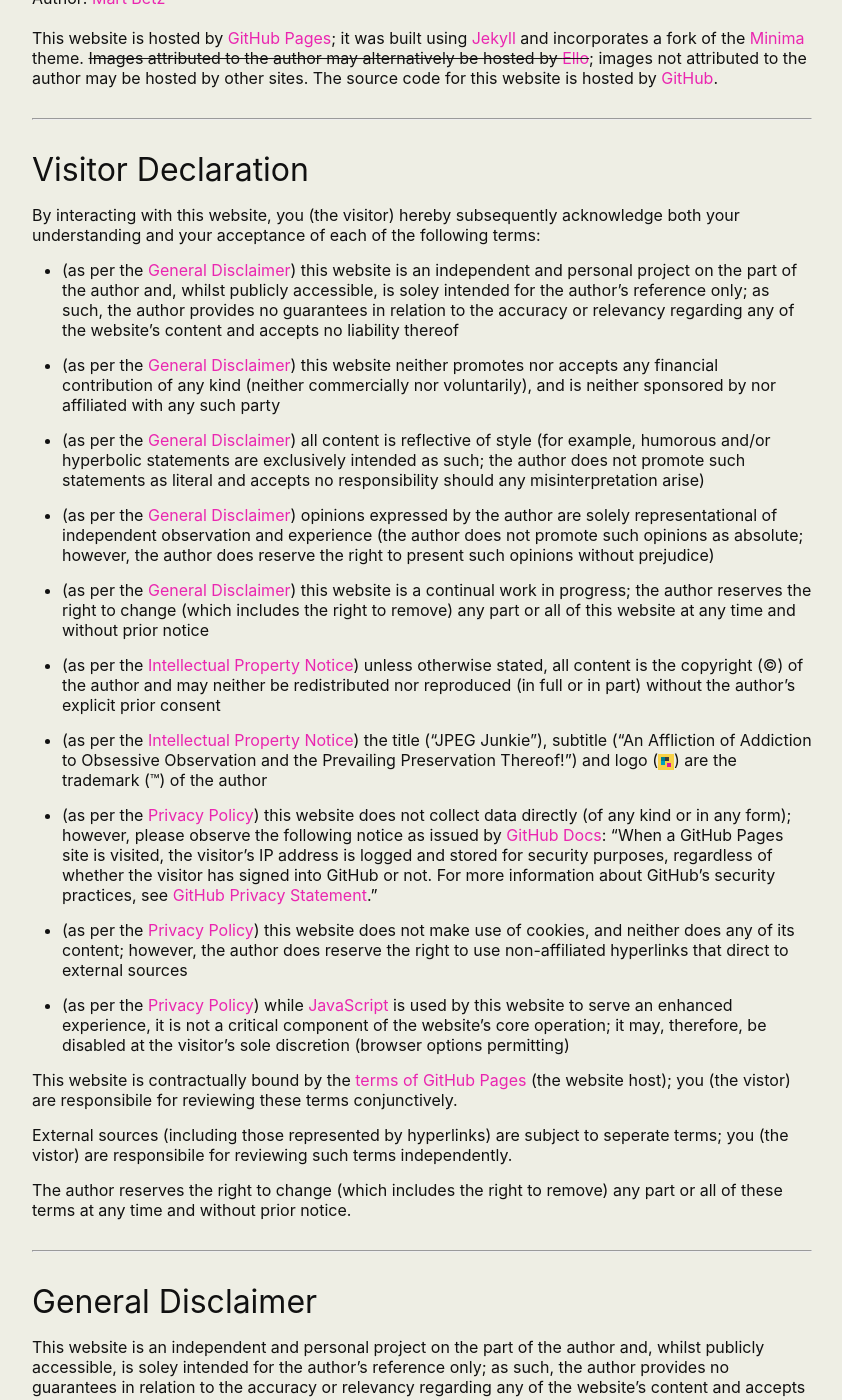
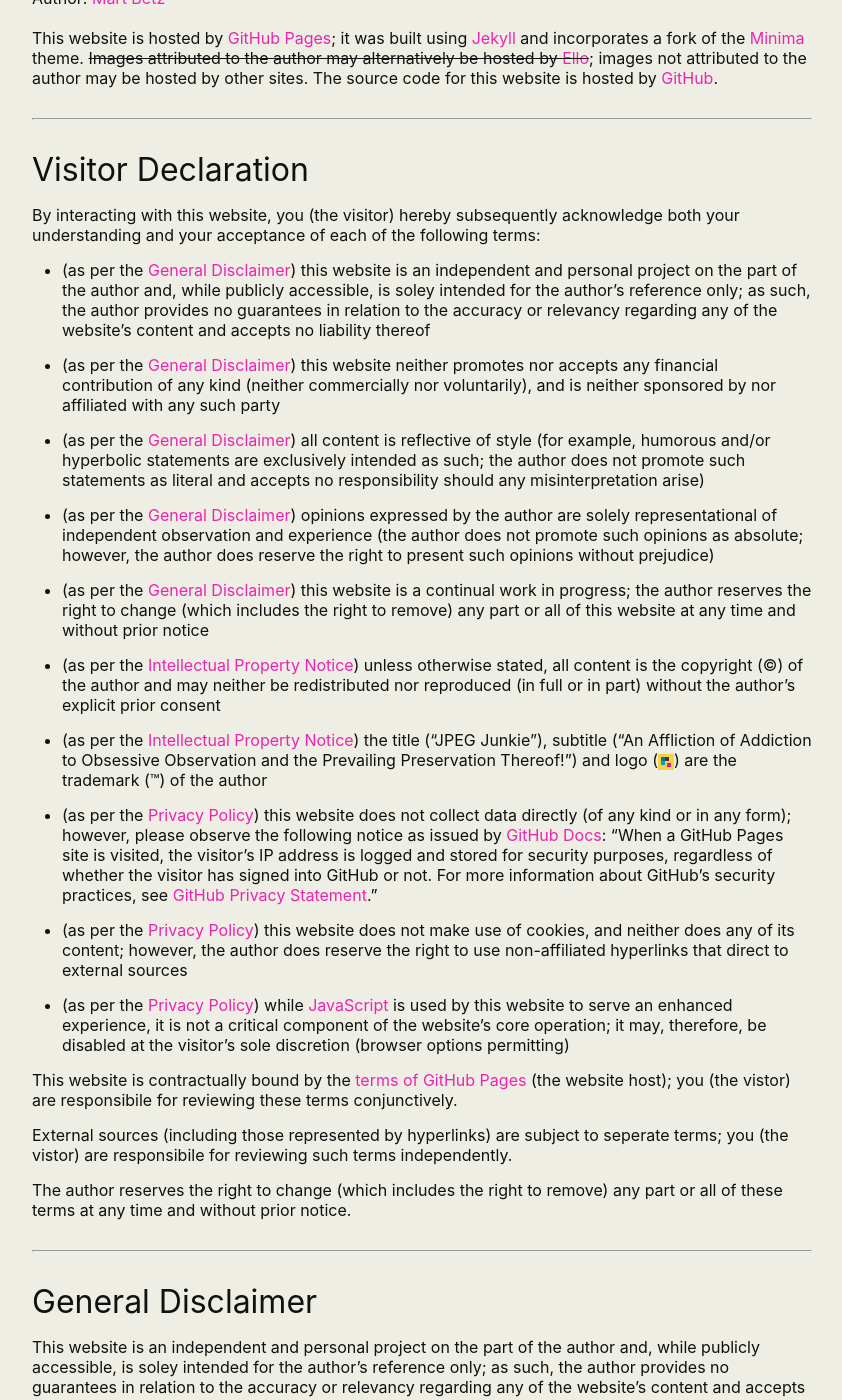
Before and after one commit to martbetz/martbetz.github.io, a Jekyll site: the page built from terms-and-conditions.md, in a window 1280 px wide and 1400 px high, scrolled down 218 px. Shown: the whole window, without its empty margins (218-1060 px from the left). Built offline with Jekyll 4.4.1, drawn with Linux system fonts in a browser that asks for light colours; some of the changed text lies outside the part shown.

Commit message:
Update terms-and-conditions.md

```diff
--- a/terms-and-conditions.md
+++ b/terms-and-conditions.md
@@ -36,7 +36,7 @@
 By interacting with this website, you (the visitor) hereby subsequently acknowledge both your understanding and your acceptance of each of the following terms:
 <ul>
 <li>
-(as per the <a href="#disclaimer">General Disclaimer</a>) this website is an independent and personal project on the part of the author and, whilst publicly accessible, is soley intended for the author’s reference only; as such, the author provides no guarantees in relation to the accuracy or relevancy regarding any of the website’s content and accepts no liability thereof
+(as per the <a href="#disclaimer">General Disclaimer</a>) this website is an independent and personal project on the part of the author and, while publicly accessible, is soley intended for the author’s reference only; as such, the author provides no guarantees in relation to the accuracy or relevancy regarding any of the website’s content and accepts no liability thereof
 
 </li>
 </ul>
@@ -117,7 +117,7 @@
       General Disclaimer
    </h2>
    <p>
-This website is an independent and personal project on the part of the author and, whilst publicly accessible, is soley intended for the author’s reference only; as such, the author provides no guarantees in relation to the accuracy or relevancy regarding any of the website’s content and accepts no liability thereof.
+This website is an independent and personal project on the part of the author and, while publicly accessible, is soley intended for the author’s reference only; as such, the author provides no guarantees in relation to the accuracy or relevancy regarding any of the website’s content and accepts no liability thereof.
 
 <br>
 <br>
```
